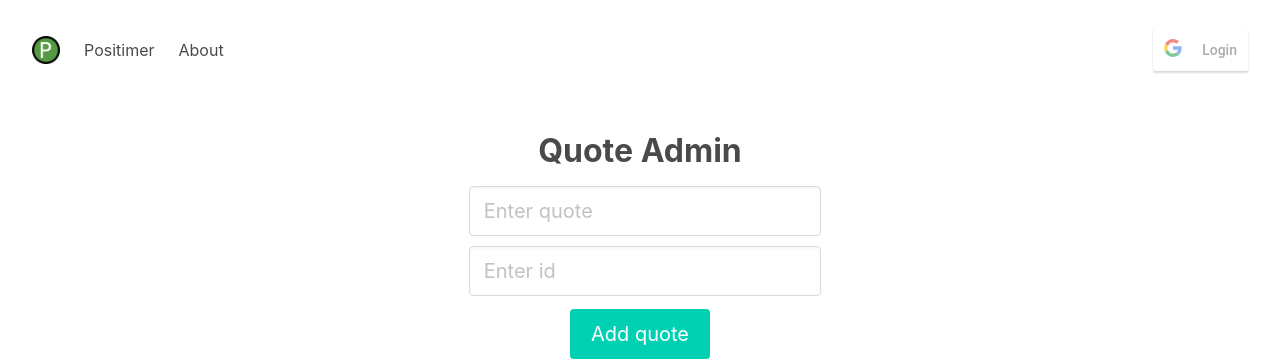
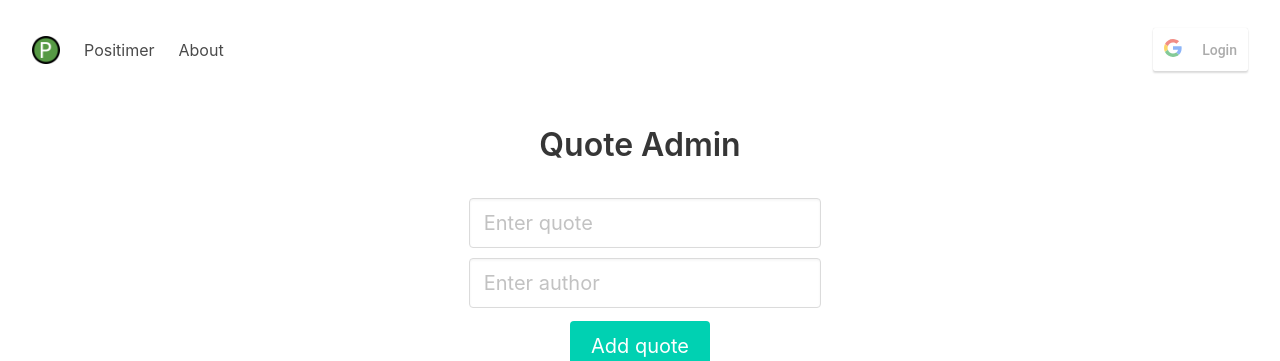
Before and after one commit to thenora/positimer, a React (Create React App) app: page /admin in a window 1280 px wide. Shown: the top 361 px of the page. Built offline with nearby package versions, Linux system fonts and the light colour scheme; no server answers; what moment-duration-format would draw is missing.

Commit message:
style tweaks to quoteadmin and quotes

```diff
--- a/src/components/QuoteAdmin.jsx
+++ b/src/components/QuoteAdmin.jsx
@@ -106,7 +106,7 @@ export default class QuoteAdmin extends Component {
             <div className="columns">
               <div className="column"></div>
               <div className="column">
-                <h1 className="">Quote Admin</h1>
+                <h1 className="title">Quote Admin</h1>
                 <form
                   onSubmit={(event) =>
                     this.handleAddQuote(this.state.newquote.id, event)
@@ -124,7 +124,7 @@ export default class QuoteAdmin extends Component {
                       <input
                         className="input is-medium"
                         type="text"
-                        placeholder="Enter id"
+                        placeholder="Enter author"
                         value={this.state.newquote.id}
                         onChange={this.onAddQuoteIdChange}
                       />
--- a/src/components/Quotes.jsx
+++ b/src/components/Quotes.jsx
@@ -28,7 +28,7 @@ export default class Quotes extends Component {
       <Fragment>
         <section className="section">
           <div className="container">
-            <h1>Words to Motivate</h1>
+            <h1 className="title">Words to Motivate</h1>
             <div className="columns">
               <div className="column"></div>
               <div className="column">
```
